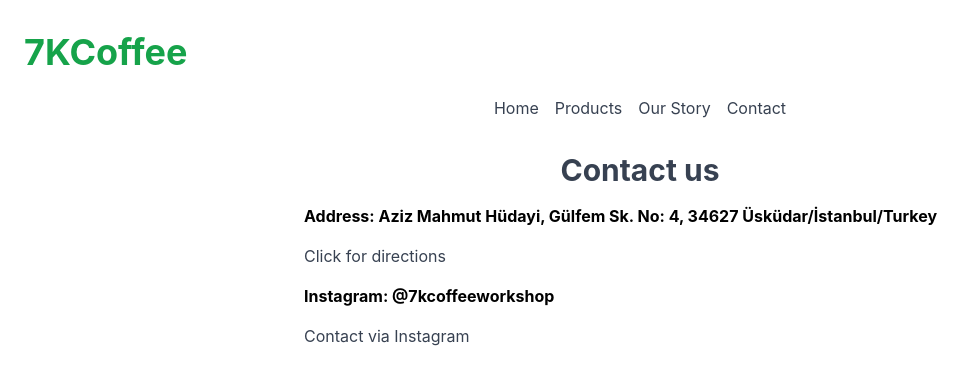
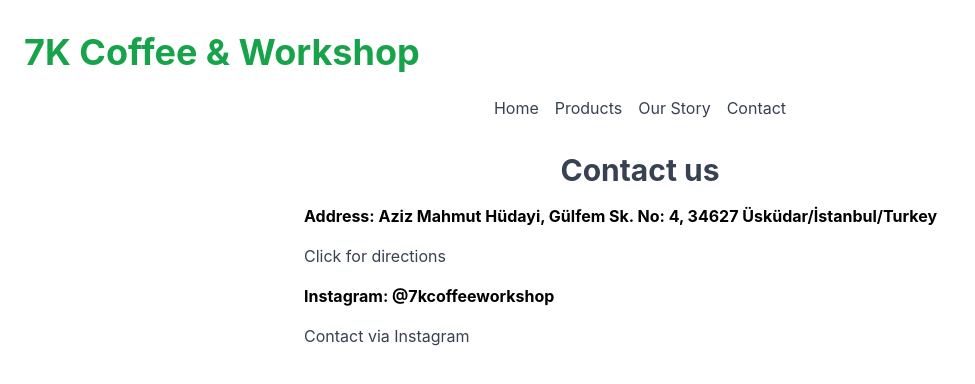
Before and after one commit to malizkl/7kcoffe, a Next.js app: page /contact in a window 1280 px wide. Shown: the top 384 px of the page, without its empty margins (0-975 px from the left). Built offline with nearby package versions, Linux system fonts and the light colour scheme.

Commit message:
fifth commit

```diff
--- a/components/header.js
+++ b/components/header.js
@@ -7,7 +7,7 @@
 
             <nav>
                 <div className="flex items-start justify-items-start justify-start">
-                    <h1 className="text-green-600  text-4xl font-bold p-6">7KCoffee</h1>
+                    <h1 className="text-green-600  text-4xl font-bold p-6">7K Coffee & Workshop</h1>
                 </div>
             </nav>
 
```
